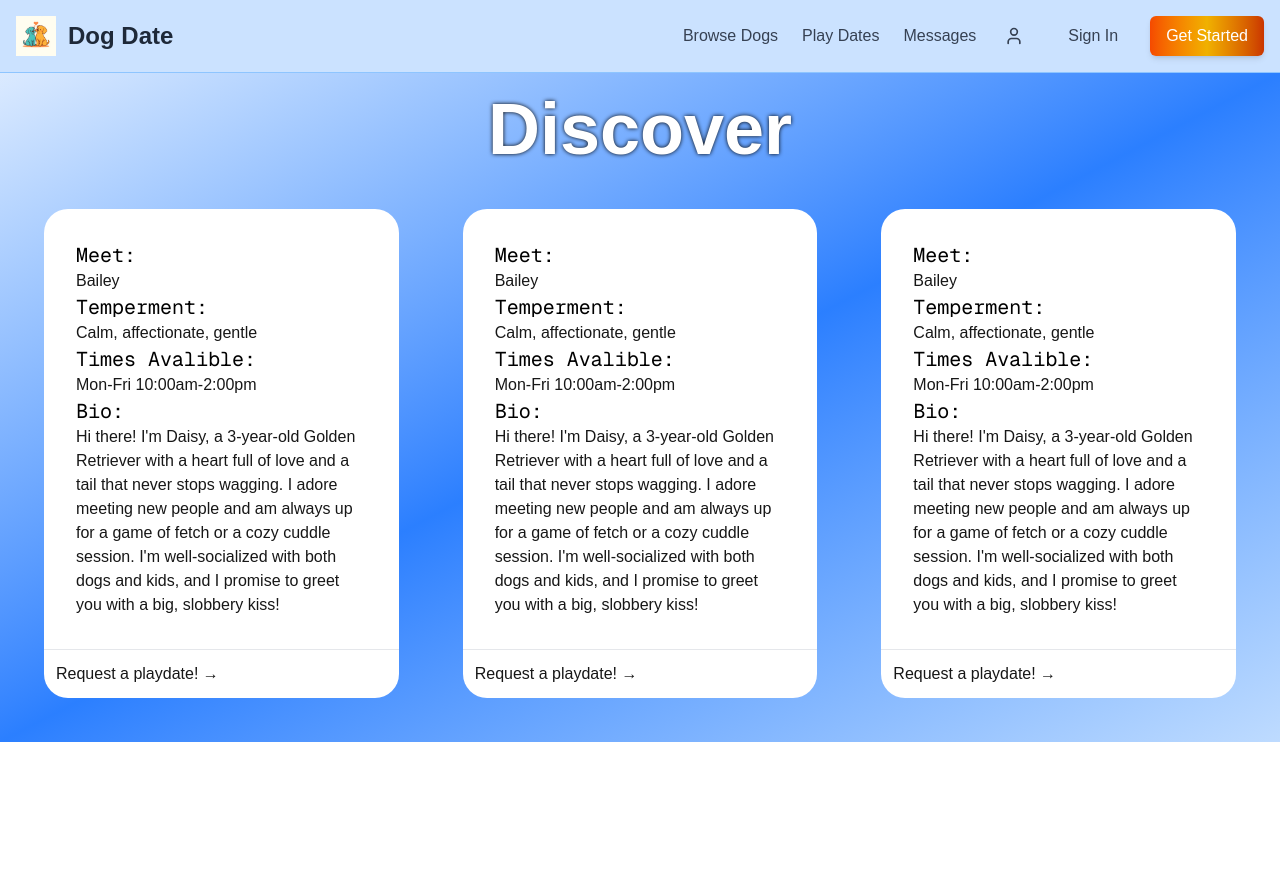
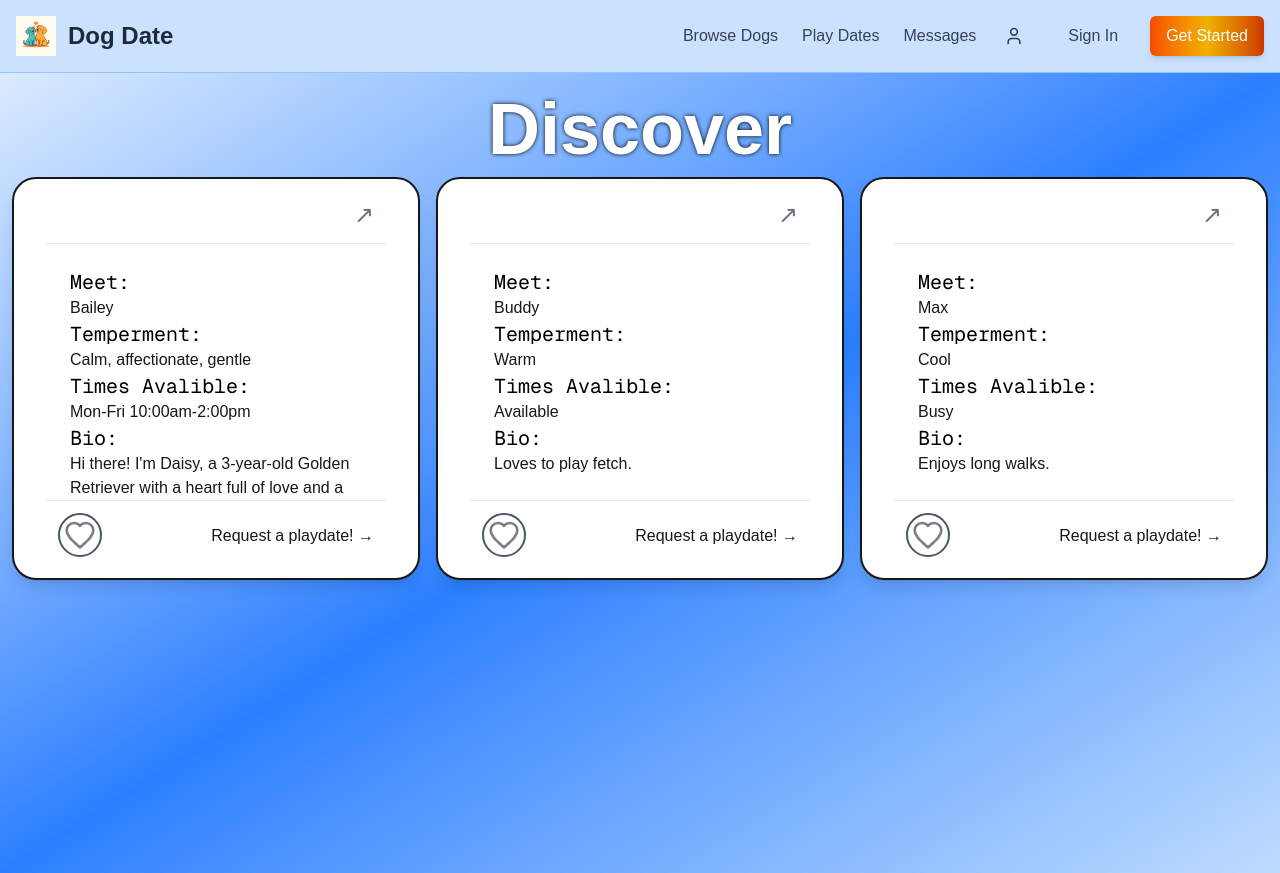
Before and after one commit to kevJ711/dog-date, a Next.js app: page /browse in a window 1280 px wide. Before the commit the page ends 800 px from the top, so only its background shows below. Built offline with nearby package versions, Linux system fonts and the light colour scheme.

Commit message:
Discover/Browse UIis done, not yet integrated into backend or rest of website UI

```diff
--- a/src/components/ui/Discover.tsx
+++ b/src/components/ui/Discover.tsx
@@ -1,16 +1,152 @@
 'use client';
 import DiscoveryCard from "@/components/ui/DiscoveryCard";
+import { useState, useEffect } from "react";
+
 
 export default function Discover() {
+  const [expandedCardId, setExpandedCardId] = useState<string | null>(null);
+  const [likedCards, setLikedCards] = useState<{ [key: string]: boolean }>({});
+  const [animatedCards, setAnimatedCards] = useState<{ [key: string]: boolean }>({});
+
+  //Toggle Function
+  function toggleLike(cardId: string) {
+  setLikedCards((prev) => ({
+    ...prev,
+    [cardId]: !prev[cardId],
+  }));
+  setAnimatedCards((prev) => ({
+    ...prev,
+    [cardId]: true,
+  }));
+}
+
+  //Animation timer
+  useEffect(() => {
+  const timers: NodeJS.Timeout[] = [];
+
+  Object.entries(animatedCards).forEach(([cardId, isAnimating]) => {
+    if (isAnimating) {
+      const timeout = setTimeout(() => {
+        setAnimatedCards((prev) => ({
+          ...prev,
+          [cardId]: false,
+        }));
+      }, 300);
+      timers.push(timeout);
+    }
+  });
+
+  return () => timers.forEach(clearTimeout);
+}, [animatedCards]);
+
+
+
+  //Test profile/Dummy Data
+    const profileCards = [
+    {
+      dogId: "1234",
+      dogName: "Bailey",
+      dogTemp: "Calm, affectionate, gentle",
+      avalibility: "Mon-Fri 10:00am-2:00pm" ,
+      dogBio: "Hi there! I'm Daisy, a 3-year-old Golden Retriever with a heart full of love and a tail that never stops wagging. I adore meeting new people and am always up for a game of fetch or a cozy cuddle session. I'm well-socialized with both dogs and kids, and I promise to greet you with a big, slobbery kiss!"
+    },
+    {
+    dogId: "1",
+    dogName: "Buddy",
+    dogTemp: "Warm",
+    avalibility: "Available",
+    dogBio: "Loves to play fetch.",
+    },
+    {
+      dogId: "2",
+      dogName: "Max",
+      dogTemp: "Cool",
+      avalibility: "Busy",
+      dogBio: "Enjoys long walks.",
+    }];
+
+
   return(
-    <div className="bg-gradient-to-br from-blue-100 via-blue-500 to-blue-200 ">
-      <h1 className="text-center text-5xl md:text-7xl font-extrabold text-white drop-shadow-[0_0_2px_#000000] pt-5">Discover</h1>
-      <div className="flex grid-cols-3 p-3">
-        <DiscoveryCard/>
-        <DiscoveryCard/>
-        <DiscoveryCard/>
+    <>
+    <div className="bg-gradient-to-br from-blue-100 via-blue-500 to-blue-200 min-h-screen w-full">
+    <h1 className="text-center text-5xl md:text-7xl font-extrabold text-white drop-shadow-[0_0_2px_#000000] pt-5">Discover</h1>
+    <div className="relative">
+      <div className="grid grid-cols-[repeat(auto-fit,_minmax(200px,_1fr))] p-3 gap-4">
+        {profileCards.map((card) => (
+          <div
+            key={card.dogId}
+            className="cursor-pointer"
+          >
+            <DiscoveryCard
+              dogId={card.dogId}
+              dogName={card.dogName}
+              dogTemp={card.dogTemp}
+              avalibility={card.avalibility}
+              dogBio={card.dogBio}
+              expandButton={
+                <button onClick={() => setExpandedCardId(card.dogId)} className=" text-gray-500 text-2xl">&#8599;</button>
+              }
+              likeButton={
+            <button onClick={() => toggleLike(card.dogId)} className={`border-2 rounded-full border-gray-600 cursor-pointer p-1 transition-transform duration-300 ease-in-out ${animatedCards[card.dogId] ? 'scale-125' : 'scale-100'}`}>
+              <svg fill={likedCards[card.dogId] ? 'pink': 'none' } stroke={likedCards[card.dogId] ? 'black': 'gray'} width="32" height="32" viewBox="0 0 24 24" strokeWidth="2" strokeLinecap="round" strokeLinejoin="round">
+                <path d="M12 21.35l-1.45-1.32C5.4 15.36 2 12.28 2 8.5 2 5.42 4.42 3 7.5 3c1.74 0 3.41.81 4.5 2.09C13.09 3.81 14.76 3 16.5 3 19.58 3 22 5.42 22 8.5c0 3.78-3.4 6.86-8.55 11.54L12 21.35z" />
+              </svg>
+            </button>
+          }
+            />
+          </div>
+        ))}
       </div>
     </div>
+    </div>
+
+  {expandedCardId && (
+  <div
+    className="fixed inset-0 z-40"
+    style={{ backgroundColor: 'rgba(0, 0, 0, 0.6)' }}
+    onClick={() => setExpandedCardId(null)}
+  />
+)}
+
+  {expandedCardId && (
+    <div
+      className="fixed top-1/2 left-1/2 w-3/4 h-3/4 -translate-x-1/2 -translate-y-1/2 z-50 overflow-auto"
+    >
+    {/* Find and render the expanded dog card */}
+    {profileCards
+      .filter((card) => card.dogId === expandedCardId)
+      .map((card) => (
+        <div
+          key={card.dogId}
+          className="cursor-pointer"
+          onClick={() => setExpandedCardId(card.dogId)}
+        >
+        <DiscoveryCard
+          dogId={card.dogId}
+          dogName={card.dogName}
+          dogTemp={card.dogTemp}
+          avalibility={card.avalibility}
+          dogBio={card.dogBio}
+          expandButton={
+                <button onClick={(e) => {
+                  e.stopPropagation();
+                  setExpandedCardId(null)
+                }} className="text-gray-500 text-2xl">&times;</button>
+              }
+          likeButton={
+            <button onClick={() => toggleLike(card.dogId)} className={`border-2 rounded-full border-gray-600 cursor-pointer p-1 transition-transform duration-300 ease-in-out ${animatedCards[card.dogId] ? 'scale-125' : 'scale-100'}`}>
+              <svg fill={likedCards[card.dogId] ? 'pink': 'none' } stroke={likedCards[card.dogId] ? 'black': 'gray'} width="32" height="32" viewBox="0 0 24 24" strokeWidth="2" strokeLinecap="round" strokeLinejoin="round">
+                <path d="M12 21.35l-1.45-1.32C5.4 15.36 2 12.28 2 8.5 2 5.42 4.42 3 7.5 3c1.74 0 3.41.81 4.5 2.09C13.09 3.81 14.76 3 16.5 3 19.58 3 22 5.42 22 8.5c0 3.78-3.4 6.86-8.55 11.54L12 21.35z" />
+              </svg>
+            </button>
+          }
+          />
+        </div>
+      ))}
+  </div>
+)}
+
+
+  </>
   )
-
 }
--- a/src/components/ui/DiscoveryCard.tsx
+++ b/src/components/ui/DiscoveryCard.tsx
@@ -2,28 +2,37 @@
 
 import Link from "next/link";
 
-export default function DiscoveryCard() {
-    //Test profile
-    const profile = [
-        "Bailey",
-        "Calm, affectionate, gentle",
-        "Mon-Fri 10:00am-2:00pm" ,
-        "Hi there! I'm Daisy, a 3-year-old Golden Retriever with a heart full of love and a tail that never stops wagging. I adore meeting new people and am always up for a game of fetch or a cozy cuddle session. I'm well-socialized with both dogs and kids, and I promise to greet you with a big, slobbery kiss!"];
+type DiscoveryCardProps = {
+    dogId: string;
+    dogName: string;
+    dogTemp: string;
+    avalibility: string;
+    dogBio: string;
+    className?: string;
+    likeButton: React.ReactNode;
+    expandButton: React.ReactNode;
+};
+
+export default function DiscoveryCard({dogId, dogName, dogTemp, avalibility, dogBio, likeButton, expandButton} : DiscoveryCardProps) {
    return(
-    <div className="p-8">
-        <div className="bg-white w-auto rounded-3xl shadow-lg;">
-                <div className="p-8">
+    <div className="w-full h-full">
+        <div className="bg-white w-auto rounded-3xl shadow-lg border-2 p-8 pt-2 pb-2 ">
+                <div className="flex flex-row justify-end  bg-gray border-b p-3 border-gray-200">
+                    {expandButton}
+                </div>
+                <div className="p-6 h-64 overflow-y-auto">
                     <h1 className="text-black text-xl font-mono font-light;" >Meet: </h1>
-                    <h2>{ profile[0] }</h2>
+                    <h2>{ dogName }</h2>
                     <h1 className="text-black text-xl font-mono font-light;" >Temperment: </h1>
-                    <h2>{ profile[1] }</h2>
+                    <h2>{ dogTemp }</h2>
                     <h1 className="text-black text-xl font-mono font-light;" >Times Avalible: </h1>
-                    <h2>{ profile[2] }</h2>
+                    <h2>{ avalibility }</h2>
                     <h1 className="text-black text-xl font-mono font-light;" >Bio: </h1>
-                    <h2>{ profile[3] }</h2>
+                    <h2>{ dogBio }</h2>
                 </div>
-            <div id="bottomsection" className="bg-gray border-t p-3 border-gray-200">
-                <Link href="" className="text-center text-l">Request a playdate! → </Link>
+            <div id="bottomsection" className="flex flex-row justify-between items-center bg-gray border-t p-3 border-gray-200">
+                <div>{likeButton}</div>
+                <Link href="" className="text-l">Request a playdate! → </Link>
             </div>
         </div>
     </div>
```
